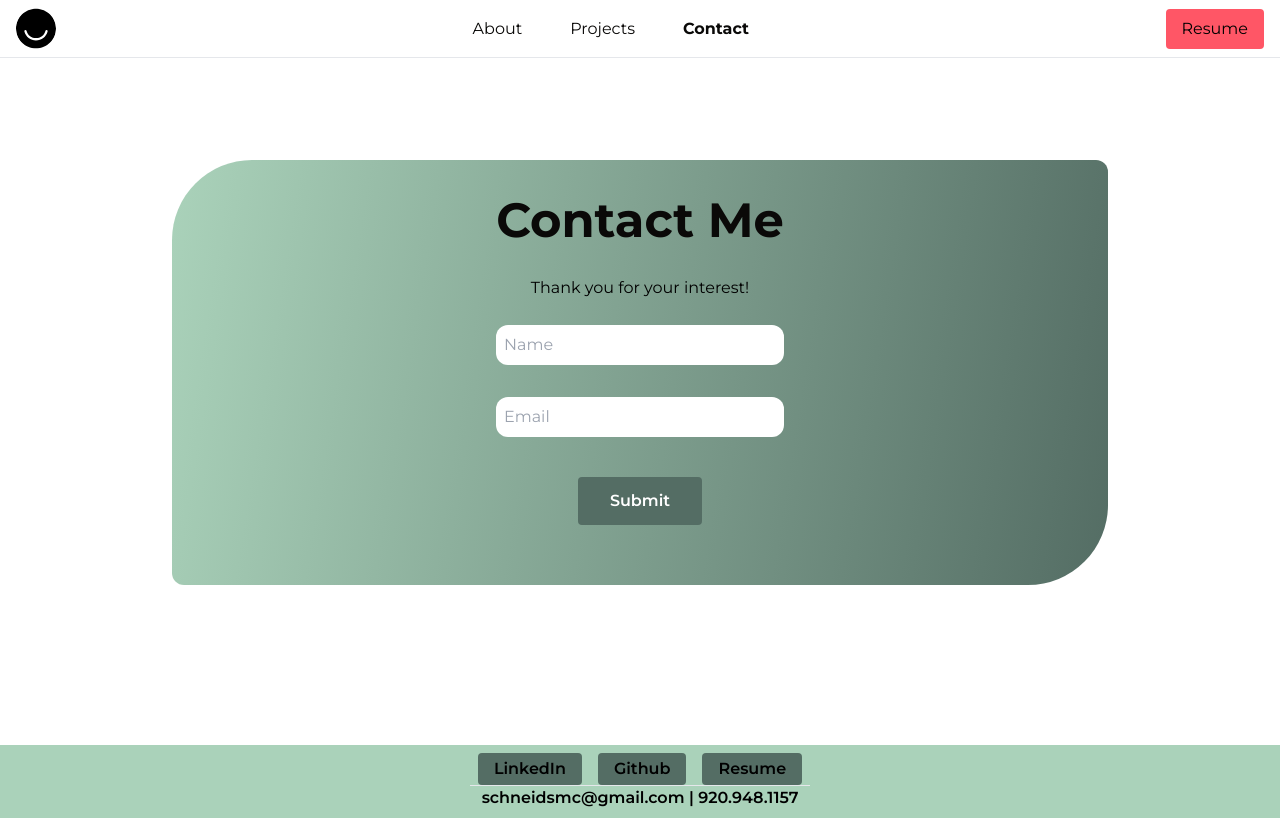
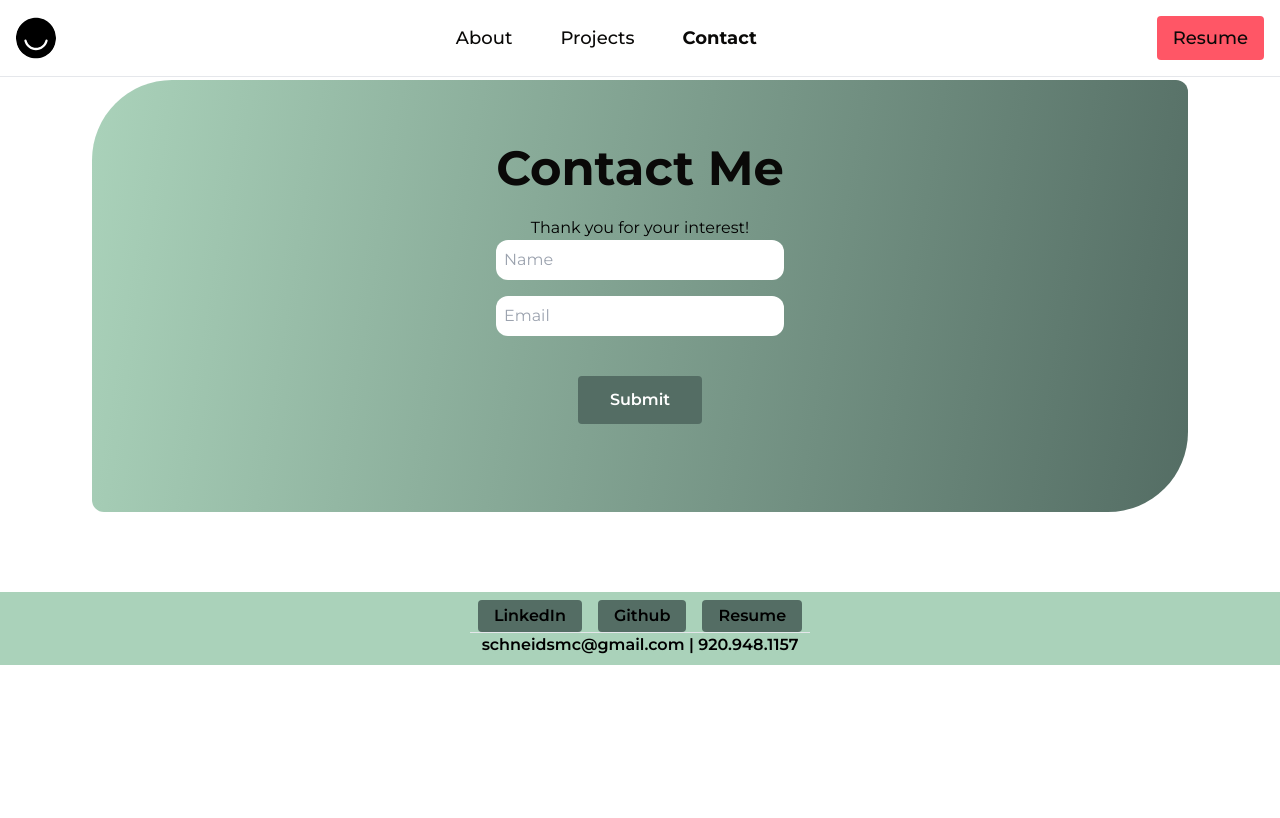
Before and after one commit to schneidsmc/profileReact, a React (Vite) app: page /Contact in a window 1280 px wide. Built offline with nearby package versions, Linux system fonts and the light colour scheme.

Commit message:
responsive contact page and drop down menu works better

```diff
--- a/src/components/navbar.jsx
+++ b/src/components/navbar.jsx
@@ -19,10 +19,10 @@ const Navbar = () => {
 
     return (
         <>
-            <nav className='bg-white md:px-4 py-2 border-b fixed top-0 right-0 left-0 z-50'>
-                <div className='container mx-auto flex justify-between items-center'>
+            <nav className='bg-white md:px-414 p-4 max-w-screen-2xl border-b mx-auto text-primary fixed top-0 right-0 left-0'>
+                <div className='text-lg container mx-auto flex justify-between items-center font-medium'>
                     <Link to="/" className='text-2xl font-semibold flex items-center space-x-3 text-primary'>
-                        <img src={ello} alt="hello" className="w-10 rounded-full hover:bg-gray-200" />
+                        <img src={ello} alt="hello" className="w-10 inline block items-center rounded-[35px] hover:bg-tartiary" />
                     </Link>
                     <ul className='md:flex space-x-12 hidden'>
                         {navItems.map(({ link, path }) => (
@@ -48,7 +48,7 @@ const Navbar = () => {
                     </div>
                 </div>
             </nav>
-            <div className={`md:hidden fixed top-0 right-0 left-0 bg-gray-100 z-40 transform transition-transform ease-in-out ${
+            <div className={`md:hidden fixed top-16 right-0 left-0 bg-gray-100 z-50 transform transition-transform ease-in-out ${
                 isMenuOpen ? 'translate-y-0' : '-translate-y-full'
             }`}>
                 <div className='p-4 space-y-4'>
--- a/src/pages/About.jsx
+++ b/src/pages/About.jsx
@@ -2,7 +2,7 @@
 
 const About = () => {
     return (
-        <div className='md:py-40 px-14 p-4 max-w-s mx-auto space-y-10 flex flex-col justify-center items-center'>
+        <div className='my-24 md:py-40 px-14 p-4 max-w-s mx-auto space-y-10 flex flex-col justify-center items-center'>
             <div className='flex flex-col md:flex-row justify-between items-center gap-8'>
                 <div className='md:w-1/2'>
                     <img src='/torple.jpg' alt="carrot" className='w-full h-auto rounded-xl rounded-br-[80px] md:w-96 md:h-auto'/>
@@ -13,7 +13,7 @@ const About = () => {
                     <span className='text-tartiary'> About Me</span></h2>
                     <p className='text-tartiary text-lg ma-7'>Welcome to my portfolio! I am a recent Bootcamp graduate from the UW Extension Program. I have a unique blen of passion and determination that has proven to be helpful throughout my career.
                     I have an extremely purpose-driven mindset that allows me to think outside of the box for any challenges that arise. I am a life-long learner and I genuinely enjoy gaining knowledge from anyone or any situation.
-                    I have learned Javascript, APIs, Node.js, OOP, Express.js, SQL, ORM, MVC, PWAs, React and the MERN Stack. Check out my projects page to see what some creations!</p>
+                    I have learned Javascript, APIs, Node.js, OOP, Express.js, SQL, ORM, MVC, PWAs, React and the MERN Stack. Check out my <a href="/projects" className="text-tartiary underline">Projects</a> page to see what some creations!</p>
                     {/* <button className='btnPrimary'>ya roll bby</button> */}
 
                 </div>
--- a/src/pages/Contact.jsx
+++ b/src/pages/Contact.jsx
@@ -34,25 +34,25 @@ function Contact() {
         setEmail('');
     };
     return (
-        <div className='m-40 gradientBg rounded-xl rounded-br-[80px] rounded-tl-[80px] flex flex-col md:p-9 px-4 py-40'>
-                <div className='flex flex-col justify-center items-center gap-10'>
+        <div className='m-24 md:m-24 lg:m-26 xl:m-20 2xl:m-40 gradientBg rounded-xl rounded-br-[80px] rounded-tl-[80px] flex flex-col md:p-9 px-4 py-8 md:py-16'>
+                <div className='flex flex-col justify-center items-center gap-6'>
 
-                    <div className='md:w-3/5'>
-                        <h2 className='md:text-5xl text-4xl font-bold text-primary mb-6 leading-relaxed flex justify-center items-center'>Contact Me</h2>
-                        <p className='flex flex-col justify-center items-center p-2'>Thank you for your interest!
-                            <hr />
+                    <div className='w-full md:w-3/5'>
+                        <h2 className='text-4xl md:text-5xl font-bold text-primary mb-6 text-center'>Contact Me</h2>
+                        <p className='text-center'>Thank you for your interest!
+                            {/* <hr /> */}
 
                         </p>
                     <div>
-                        <form className='form flex flex-col justify-center items-center ' onSubmit={handleFormSubmit}>
-                            <input className='p-2 m-4 w-72 rounded-xl'
+                        <form className='form flex flex-col items-center ' onSubmit={handleFormSubmit}>
+                            <input className='inputField mb-4 w-full md:w-72 rounded-xl p-2'
                             value={name}
                             name='name'
                             onChange={handleInputChange}
                             type="text"
                             placeholder='Name'
                              />
-                             <input className='p-2 m-4 w-72 rounded-xl'
+                             <input className='inputField mb-4 w-full md:w-72 rounded-xl p-2'
                              value={email}
                              name='email'
                              onChange={handleInputChange}
--- a/src/shared/Footer.jsx
+++ b/src/shared/Footer.jsx
@@ -2,7 +2,8 @@
 
 const Footer = () => {
     return (
-        <div className='bg-celadon md:px-10 p-2 max-w-screen-2xl mx-auto'>
+        <footer className='bg-celadon md:px-10 p-2 max-w-screen-2xl mx-auto mt-auto'>
+
             <div className='flex justify-center items-center'>
                 <div>
                     <ul className='flex'>
@@ -23,8 +24,7 @@ const Footer = () => {
             <div>
             <p className='flex justify-center items-center font-semibold items-center'>schneidsmc@gmail.com | 920.948.1157</p>
             </div>
-
-        </div>
+        </footer>
     );
 };
 
```
